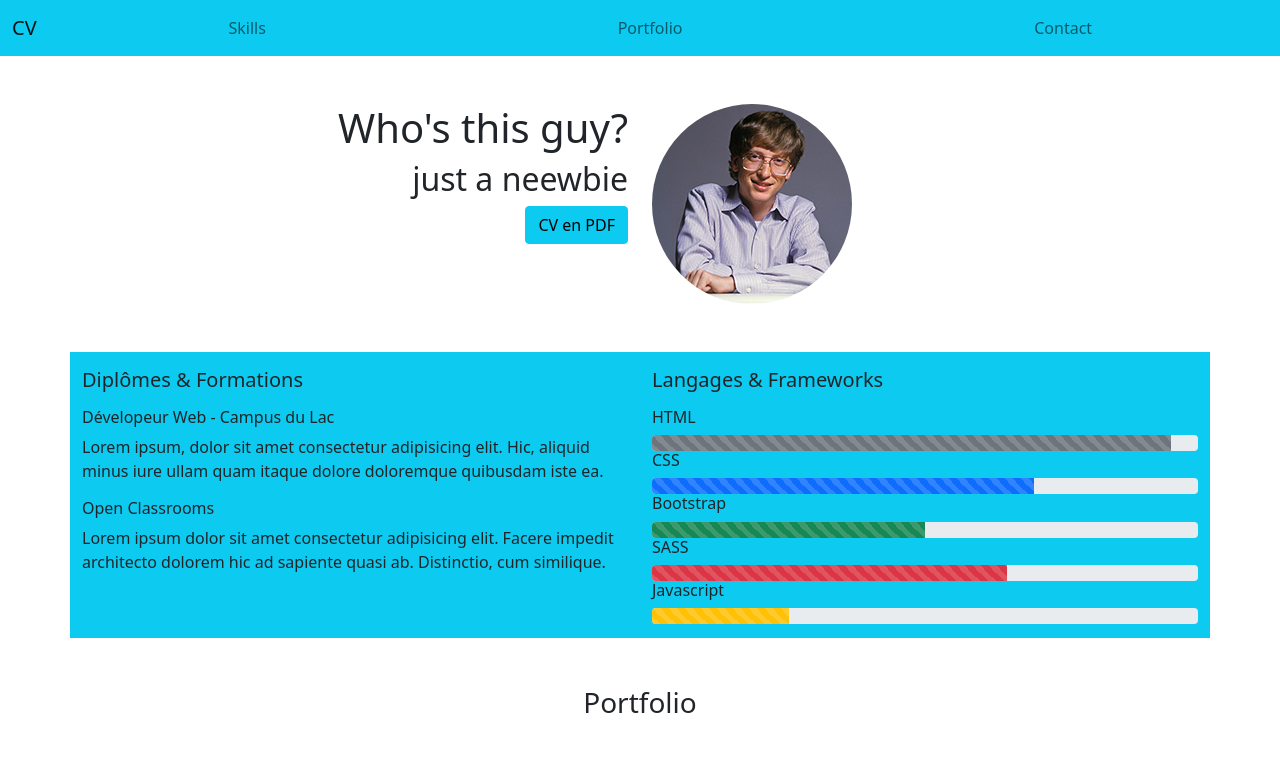
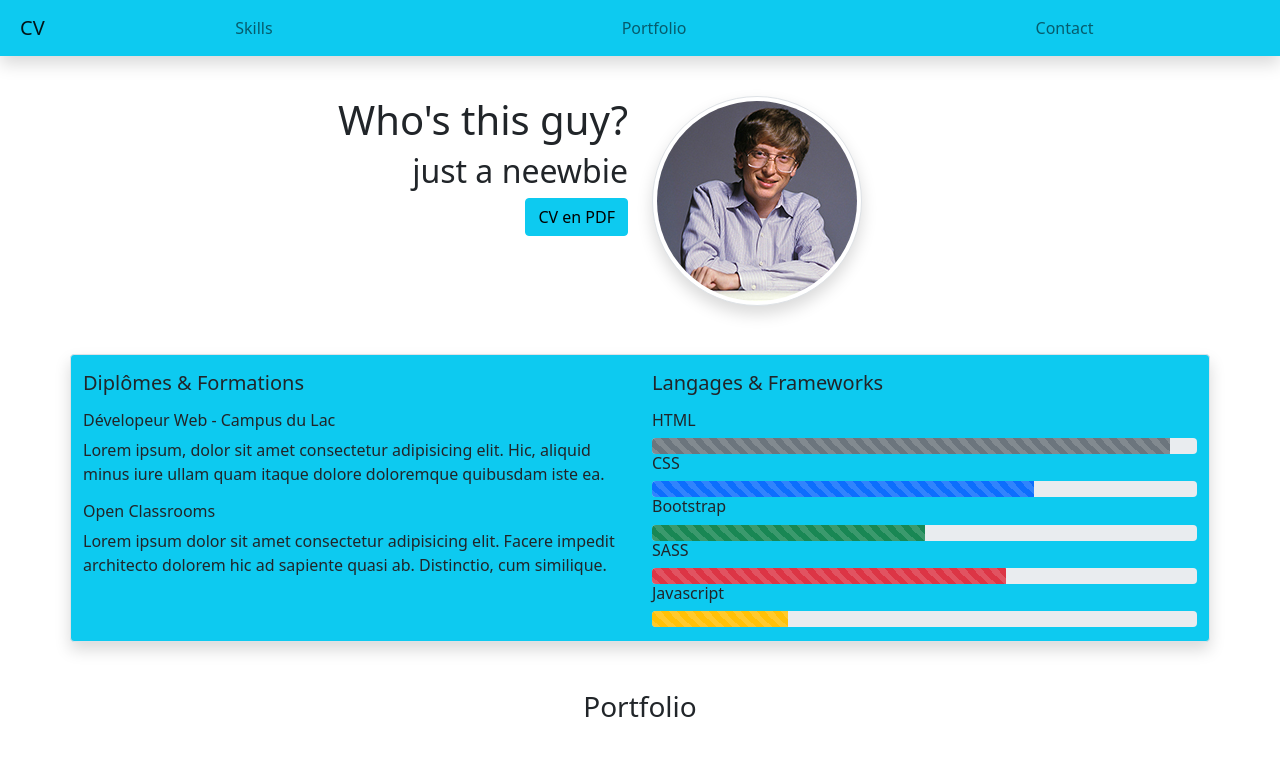
Before and after one commit to bonnetfrederic/portfolio-bootstrap, a plain HTML site: page index.html in a window 1280 px wide. Shown: the top 766 px of the page. Drawn offline with nearby package versions, Linux system fonts and the light colour scheme.

Commit message:
desktop version ok

```diff
--- a/index.html
+++ b/index.html
@@ -15,26 +15,26 @@
 
 <body>
 
-  <nav class="navbar navbar-expand-lg navbar-light bg-info">
+  <nav class="navbar navbar-expand-sm navbar-light fixed-top bg-info shadow">
     <div class="container-fluid">
-      <a class="navbar-brand" href="#">CV</a>
+      <a class="navbar-brand ps-2" href="#CV"">CV</a>
       <button class="navbar-toggler" type="button" data-bs-toggle="collapse" data-bs-target="#navbarNavAltMarkup"
         aria-controls="navbarNavAltMarkup" aria-expanded="false" aria-label="Toggle navigation">
         <span class="navbar-toggler-icon"></span>
       </button>
       <div class="collapse navbar-collapse d-flex flex-row" id="navbarNavAltMarkup">
         <div class="navbar-nav w-100 d-flex justify-content-around">
-          <a class="nav-link mx-5" href="#">Skills</a>
-          <a class="nav-link mx-5" href="#">Portfolio</a>
-          <a class="nav-link mx-5">Contact</a>
+          <a class="nav-link mx-5" href="#skills">Skills</a>
+          <a class="nav-link mx-5" href="#portfolio">Portfolio</a>
+          <a class="nav-link mx-5" href="#contact">Contact</a>
         </div>
       </div>
     </div>
   </nav>
 
-  <div class="container my-5">
+  <div class="container my-5 pt-5" id="CV">
     <div class="row justify-content-md-center">
-      <div class="col-md-6 d-flex justify-content-right">
+      <div class="col-9 col-sm-6 d-flex justify-content-right">
         <div class="w-100">
           <h1 class="d-flex flex-row-reverse">Who's this guy?</h1>
           <h2 class="d-flex flex-row-reverse">just a neewbie</h2>
@@ -43,15 +43,15 @@
           </div>
         </div>
       </div>
-      <div class="col-md-6 d-flex justify-content-left">
+      <div class="col-3 col-sm-6 d-flex justify-content-left">
         <div class="text-center">
-          <img src="./img/billGates.jpg" class="rounded-circle" alt="...">
+          <img src="./img/billGates.jpg" class="rounded-circle shadow img-thumbnail" alt="...">
         </div>
       </div>
     </div>
   </div>
 
-  <div class="container my-5 bg-info">
+  <div class="container my-5 bg-info border rounded shadow" id="skills">
     <div class="row">
       <div class="col pb-5">
         <div>
@@ -97,7 +97,7 @@
     </div>
   </div>
 
-  <h3 class="text-center mb-4">Portfolio</h3>
+  <h3 class="text-center mb-4" id="portfolio">Portfolio</h3>
 
   <div class="container my-5">
     <div class="row row-cols-1 row-cols-md-2 g-4">
@@ -150,7 +150,7 @@
 
   <h3 class="text-center mb-4">Contactez-moi</h3>
 
-  <div class="container mb-5 mx-auto">
+  <div class="container mb-5 mx-auto" id="contact">
     <form class="col-md-6 mx-auto align-self-center">
       <div class="mb-3">
         <label for="formName" class="form-label">Nom</label>
@@ -163,6 +163,9 @@
       <div class="mb-3">
         <label for="formMessage" class="form-label">Message</label>
         <textarea class="form-control" id="formMessage" rows="3"></textarea>
+      </div>
+      <div class="text-end">
+        <button type="submit" class="btn btn-info">Envoyer</button>
       </div>
     </form>
   </div>
```
